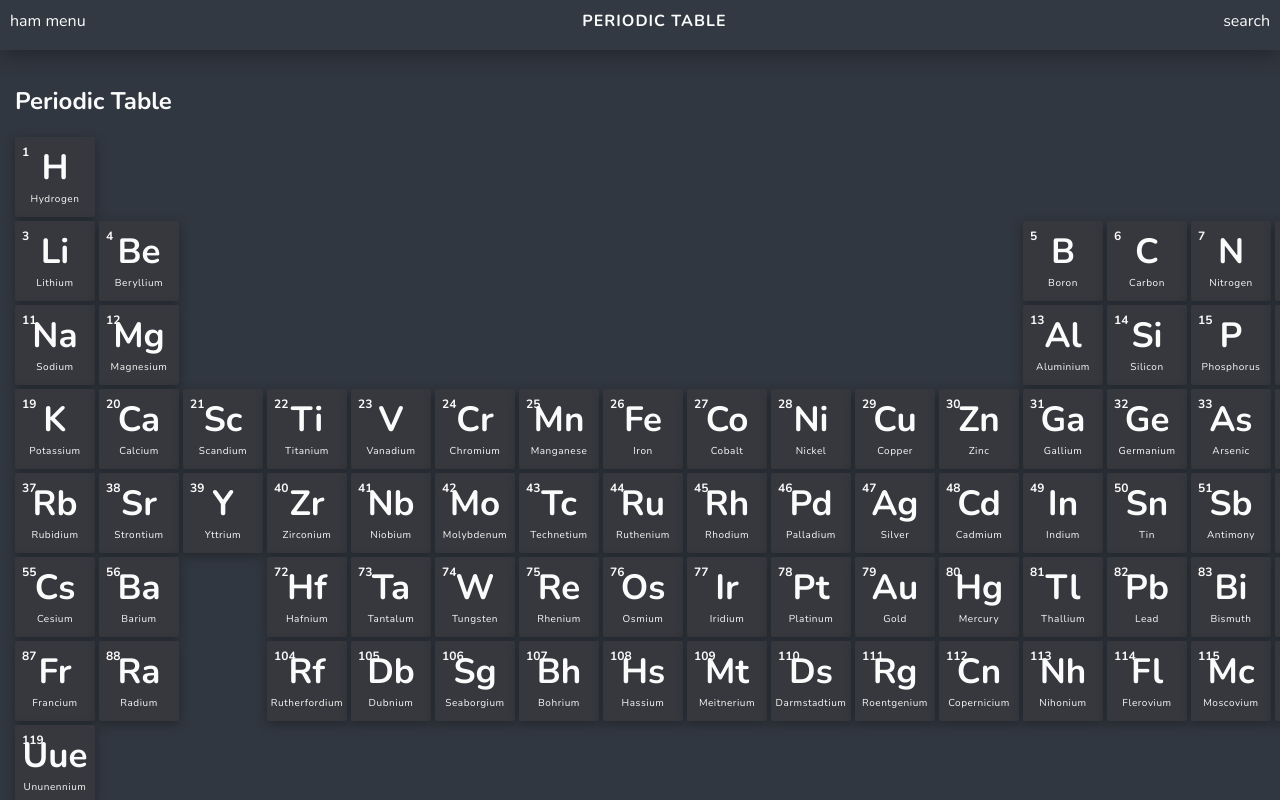
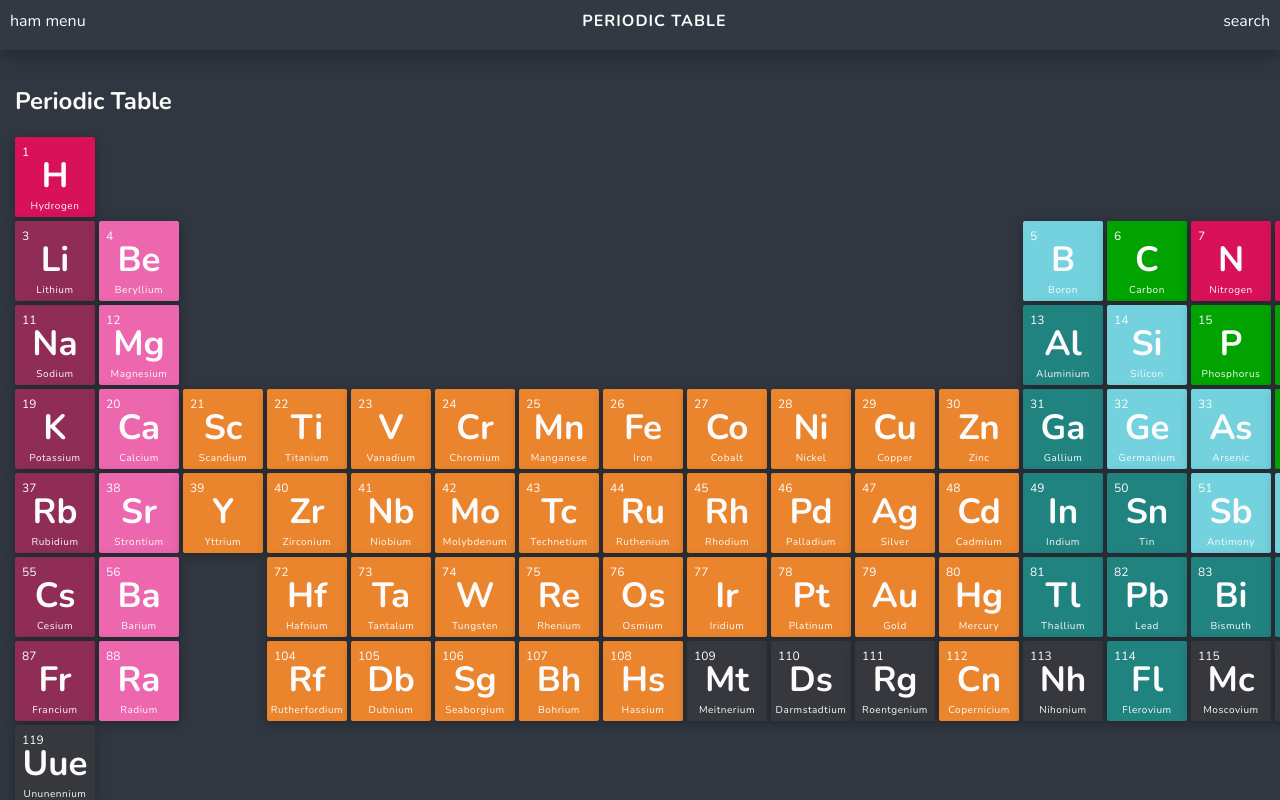
Before and after one commit to calebcadainoo/periodic-table, a React (Create React App) app: page / in a window 1280 px wide. Built offline with nearby package versions, Linux system fonts and the light colour scheme.

Commit message:
listed all elements with unique category color code

```diff
--- a/src/components/AppWorkArea.css
+++ b/src/components/AppWorkArea.css
@@ -27,7 +27,7 @@
 }
 
 .element-atomic-no{
-  font-weight: 700;
+  font-weight: 400;
   font-size: 12px;
   position: absolute;
   top: 7px;
@@ -40,7 +40,7 @@
   font-size: 35px;
   padding-top: 7px;
   font-weight: 700;
-  padding-top: 7px;
+  padding-top: 15px;
   flex: 6;
 }
 
--- a/src/components/AppWorkArea.js
+++ b/src/components/AppWorkArea.js
@@ -1,33 +1,13 @@
 import React from 'react'
 import './AppWorkArea.css'
-import pt from '../PeriodTableData.json'
+import PeriodicTable from './PeriodicTable'
 
 function AppWorkArea() {
-  // let allElements = pt.all()
-  // console.log(pt.elements)
-  const data = pt.elements
-  console.log(data)
-
   return (
     <div className="centroid workarea">
       <h1>Periodic Table</h1>
-      <div className="workarea-elements">
-        {/* <aside className="element">
-          <div className="element-atomic-no">1</div>
-          <div className="element-symbol">H</div>
-          <div className="element-name">Hydrogen</div>
-        </aside> */}
-
-        {data.map((element) =>(
-          <aside key={element.name} style={{
-              gridColumn: element.xpos,
-              gridRow: element.ypos
-            }} className="element">
-            <div className="element-atomic-no">{element.number}</div>
-            <div className="element-symbol">{element.symbol}</div>
-            <div className="element-name">{element.name}</div>
-          </aside>
-        ))}
+      <div>
+        <PeriodicTable />
       </div>
     </div>
   )
--- /dev/null
+++ b/src/components/PeriodicTable.js
@@ -0,0 +1,41 @@
+import React from 'react'
+import pt from '../PeriodTableData.json'
+
+function PeriodicTable() {
+  const data = pt.elements
+  console.log(data)
+
+  const colorMap = {
+    // "noble gas": "#FFBC42",
+    "noble gas": "#4d42b8",
+    "alkaline earth metal":"#EC67AE",
+    "diatomic nonmetal":"#D81159",
+    "alkali metal":"#8F2D56",
+    // "transition metal":"#58586B",
+    "transition metal":"#eb852d",
+    "post-transition metal":"#218380",
+    "polyatomic nonmetal": "#00A300",
+    actinide: "#7f69e7",
+    lanthanide:"#4AABAF",
+    metalloid:"#73D2DE",
+  }
+
+  return (
+    <div className="workarea-elements">
+      {data.map((element) =>(
+          <aside key={element.name} style={{
+              gridColumn: element.xpos,
+              gridRow: element.ypos,
+              background: colorMap[element.category],
+              borderBottom: `2px solid ${colorMap[element.category]}`
+            }} className="element">
+            <div className="element-atomic-no">{element.number}</div>
+            <div className="element-symbol">{element.symbol}</div>
+            <div className="element-name">{element.name}</div>
+          </aside>
+        ))}
+    </div>
+  )
+}
+
+export default PeriodicTable
```
